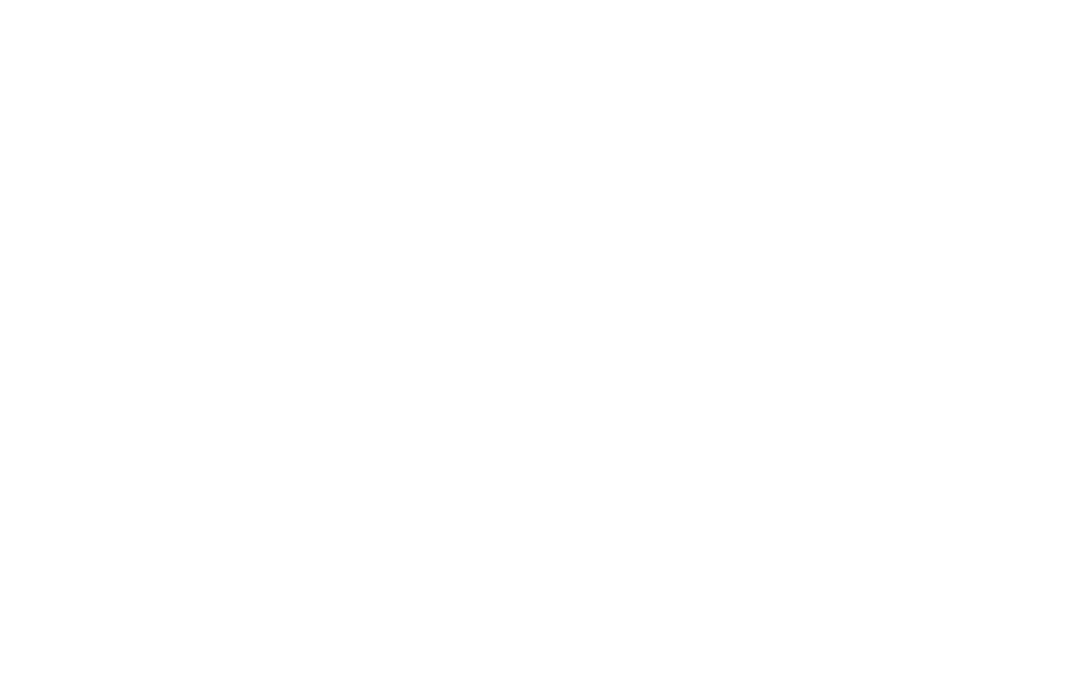
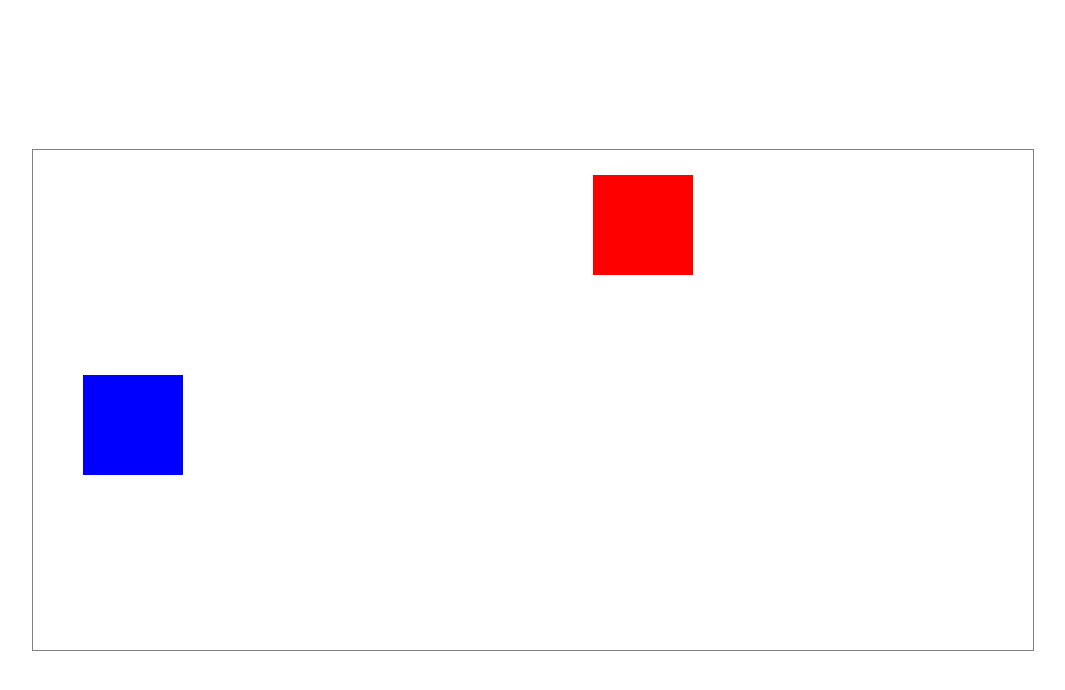
Before and after one commit to ruxynmc/national6-ruxi, a plain HTML site: page index.html in a window 1280 px wide. Shown: the whole page, without its empty margins (107-1172 px from the left). Drawn offline with Linux system fonts and the light colour scheme.

Commit message:
oop-game

```diff
--- /dev/null
+++ b/game.js
@@ -0,0 +1,92 @@
+console.log("OOP - Game");
+
+class GameObject {
+    constructor() {
+        this.width = 100;
+        this.height = 100;
+        this.x = 0;
+        this.y = 0;
+        this.generateRef();
+        // this.move(50, 225);
+    }
+
+    generateRef() {
+        this.ref = document.createElement("div");
+        this.ref.style.width = `${this.width}px`;
+        this.ref.style.height = `${this.height}px`;
+        this.ref.style.background = "red";
+        this.ref.style.position = "absolute";
+        this.ref.style.top = 0;
+        this.ref.style.left = 0;
+
+        document.getElementById("game-scene").appendChild(this.ref);
+    }
+
+    move(x, y) {
+        this.x = x;
+        this.y = y;
+        this.ref.style.transform = `translate(${this.x}px, ${this.y}px)`;
+    }
+}
+
+class Player extends GameObject {
+    constructor() {
+        super();
+        this.ref.style.background = "blue";
+        this.move(50, 225);
+    }
+
+    moveUp() {
+        this.move(this.x, this.y - 25);
+    }
+
+    moveDown() {
+        this.move(this.x, this.y + 25);
+    }
+}
+
+class Obstacle extends GameObject {
+    constructor() {
+        super();
+        this.ref.style.background = "red";
+        this.move(1060, 25);
+    }
+
+    moveLeft() {
+        this.move(this.x - 50, this.y);
+    }
+}
+
+// ---User input
+
+let keyDownPress = false;
+let keyUpPress = false;
+document.addEventListener("keydown", (event) => {
+    if (event.key === "ArrowUp") {
+        keyUpPress = true;
+    }
+    if (event.key === "ArrowDown"){
+        keyDownPress = true;
+    }
+});
+
+document.addEventListener("keyup", (event) => {
+    if (event.key === "ArrowUp") {
+        keyUpPress = true;
+    }
+    if (event.key === "ArrowDown"){
+        keyDownPress = true;
+    }
+})
+
+const player = new Player();
+const obstacle = new Obstacle();
+
+// Game Loop
+setInterval(() => {
+    console.log(keyDownPress);
+
+    if(keyUpPress) player.moveUp();
+    if(keyDownPress) player.moveDown();
+    obstacle.moveLeft();
+}, 500);
--- a/index.html
+++ b/index.html
@@ -5,8 +5,11 @@
     <meta http-equiv="X-UA-Compatible" content="IE=edge">
     <meta name="viewport" content="width=device-width, initial-scale=1.0">
     <title>Document</title>
+    <link rel="stylesheet" href="style.css">
 </head>
 <body>
-
+    <div id="game-scene"></div>
+   <!-- <script src="index.js"></script>  -->
+   <script src="game.js"></script>
 </body>
 </html>
--- a/style.css
+++ b/style.css
@@ -0,0 +1,20 @@
+html,
+body {
+    width: 100%;
+    height: 100%;
+    margin: 0;
+}
+
+body {
+    display: flex;
+    align-items: center;
+    justify-content: center;
+}
+
+#game-scene {
+    width: 1000px;
+    height: 500px;
+    border: 1px solid grey;
+    position: relative;
+    overflow: hidden;
+}
```
Also changed, not shown: index.js (+28 -3 lines).
